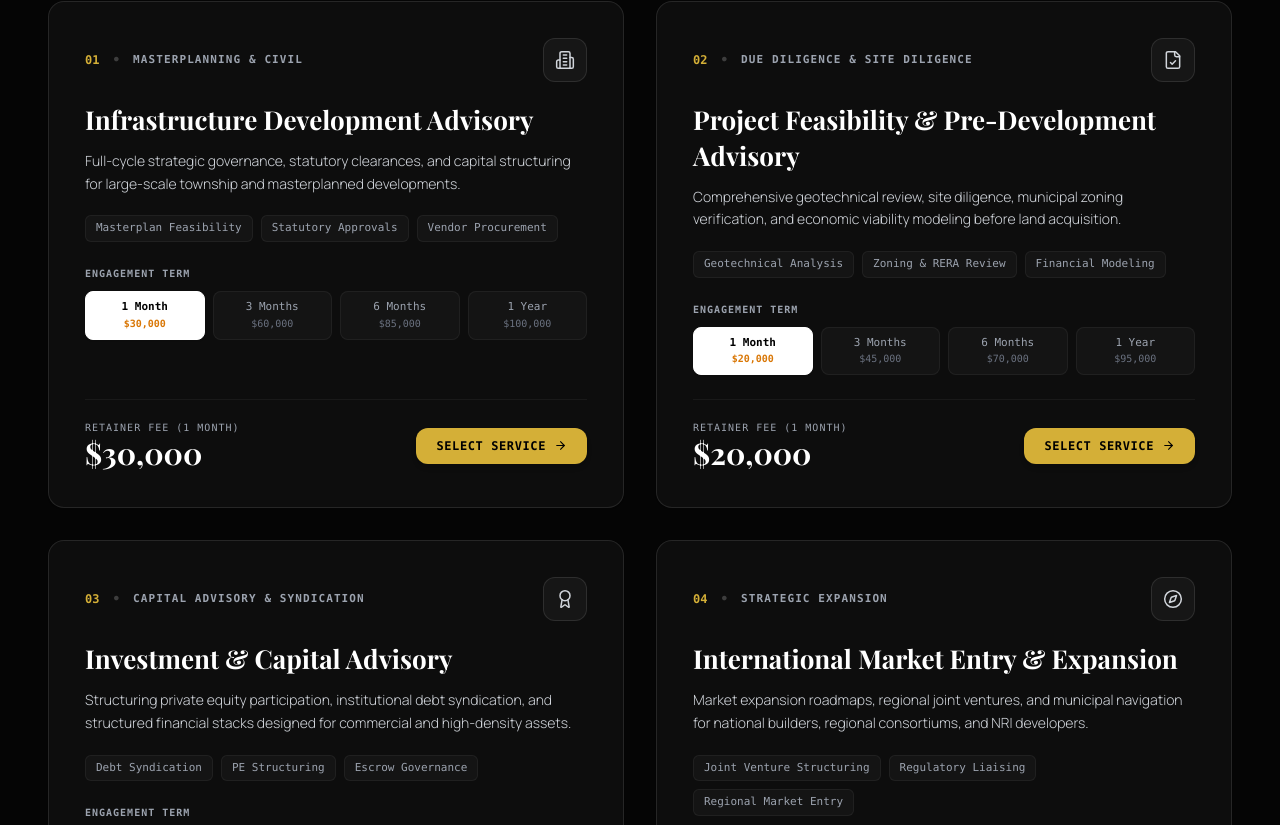
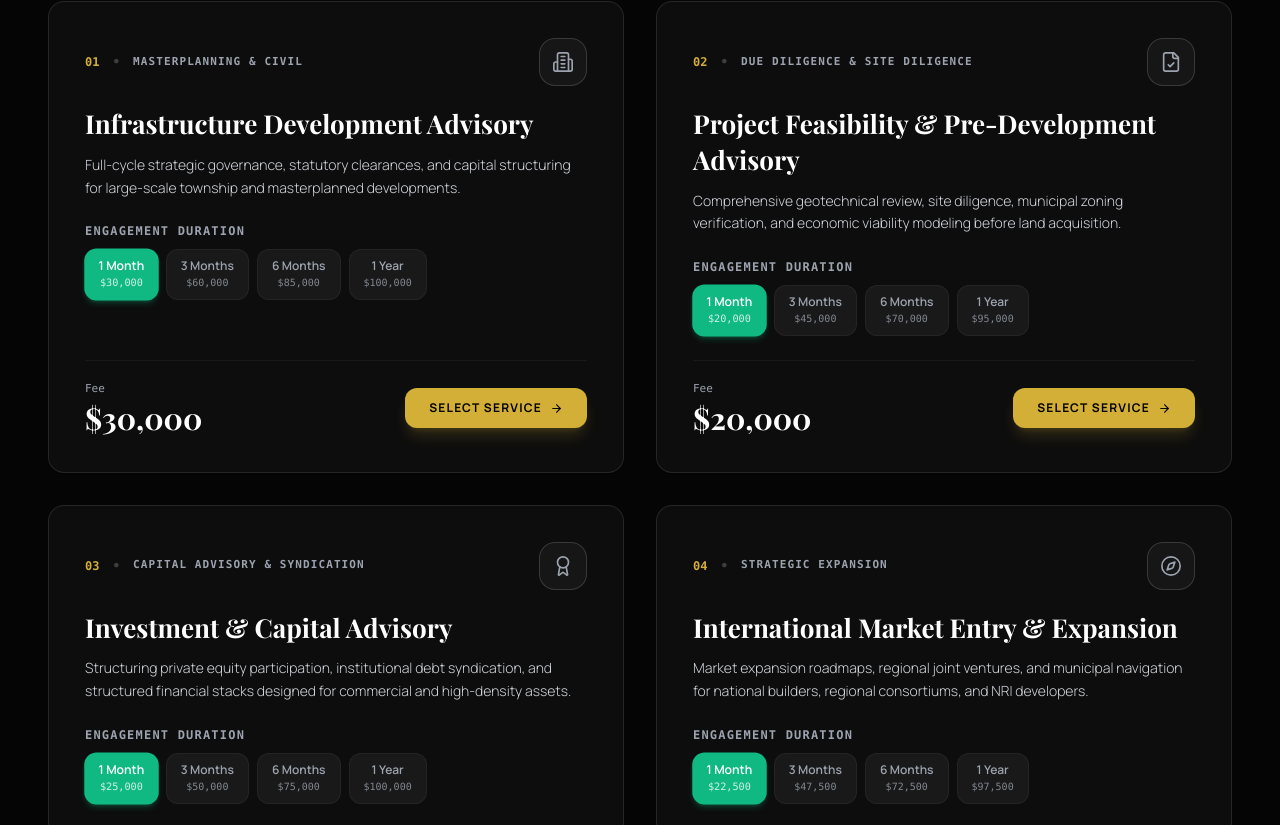
Before and after one commit to codewithganeshhh/real-estate-website, a React (Vite) app: page /services in a window 1280 px wide. Shown: the part 795-1620 px from the top of the page. Built offline with nearby package versions, Linux system fonts and the light colour scheme; a web font is replaced by a local one.

Commit message:
feat: add ServicesPricing component and ServicesPage view

```diff
--- a/src/components/ServicesPricing.jsx
+++ b/src/components/ServicesPricing.jsx
@@ -15,35 +15,45 @@ const serviceMeta = {
     category: 'Masterplanning & Civil',
     icon: Building2,
     description: 'Full-cycle strategic governance, statutory clearances, and capital structuring for large-scale township and masterplanned developments.',
-    highlights: ['Masterplan Feasibility', 'Statutory Approvals', 'Vendor Procurement']
+    cardHover: 'hover:border-amber-400/50 hover:shadow-[0_15px_35px_rgba(245,158,11,0.18)]',
+    iconBoxHover: 'group-hover:border-amber-400/70 group-hover:bg-amber-400/15 group-hover:shadow-[0_0_20px_rgba(245,158,11,0.3)]',
+    iconColor: 'text-gray-600 dark:text-gray-400 fill-transparent group-hover:text-amber-500 dark:group-hover:text-amber-400 group-hover:fill-amber-400/60'
   },
   'feasibility-advisory': {
     index: '02',
     category: 'Due Diligence & Site Diligence',
     icon: FileCheck,
     description: 'Comprehensive geotechnical review, site diligence, municipal zoning verification, and economic viability modeling before land acquisition.',
-    highlights: ['Geotechnical Analysis', 'Zoning & RERA Review', 'Financial Modeling']
+    cardHover: 'hover:border-emerald-400/50 hover:shadow-[0_15px_35px_rgba(16,185,129,0.18)]',
+    iconBoxHover: 'group-hover:border-emerald-400/70 group-hover:bg-emerald-400/15 group-hover:shadow-[0_0_20px_rgba(16,185,129,0.3)]',
+    iconColor: 'text-gray-600 dark:text-gray-400 fill-transparent group-hover:text-emerald-500 dark:group-hover:text-emerald-400 group-hover:fill-emerald-400/60'
   },
   'investment-capital': {
     index: '03',
     category: 'Capital Advisory & Syndication',
     icon: Award,
     description: 'Structuring private equity participation, institutional debt syndication, and structured financial stacks designed for commercial and high-density assets.',
-    highlights: ['Debt Syndication', 'PE Structuring', 'Escrow Governance']
+    cardHover: 'hover:border-gold/50 hover:shadow-[0_15px_35px_rgba(212,175,55,0.18)]',
+    iconBoxHover: 'group-hover:border-gold/70 group-hover:bg-gold/15 group-hover:shadow-[0_0_20px_rgba(212,175,55,0.3)]',
+    iconColor: 'text-gray-600 dark:text-gray-400 fill-transparent group-hover:text-gold-dark dark:group-hover:text-gold group-hover:fill-gold/60'
   },
   'market-entry': {
     index: '04',
     category: 'Strategic Expansion',
     icon: Compass,
     description: 'Market expansion roadmaps, regional joint ventures, and municipal navigation for national builders, regional consortiums, and NRI developers.',
-    highlights: ['Joint Venture Structuring', 'Regulatory Liaising', 'Regional Market Entry']
+    cardHover: 'hover:border-sky-400/50 hover:shadow-[0_15px_35px_rgba(14,165,233,0.18)]',
+    iconBoxHover: 'group-hover:border-sky-400/70 group-hover:bg-sky-400/15 group-hover:shadow-[0_0_20px_rgba(14,165,233,0.3)]',
+    iconColor: 'text-gray-600 dark:text-gray-400 fill-transparent group-hover:text-sky-500 dark:group-hover:text-sky-400 group-hover:fill-sky-400/60'
   },
   'corporate-structuring': {
     index: '05',
     category: 'Governance & Legal Frameworks',
     icon: Layers,
     description: 'Special Purpose Vehicle (SPV) formation, joint development agreements (JDA), equity waterfall structuring, and statutory governance for partnerships.',
-    highlights: ['SPV Formation', 'JDA Structuring', 'Risk Mitigation']
+    cardHover: 'hover:border-purple-400/50 hover:shadow-[0_15px_35px_rgba(168,85,247,0.18)]',
+    iconBoxHover: 'group-hover:border-purple-400/70 group-hover:bg-purple-400/15 group-hover:shadow-[0_0_20px_rgba(168,85,247,0.3)]',
+    iconColor: 'text-gray-600 dark:text-gray-400 fill-transparent group-hover:text-purple-500 dark:group-hover:text-purple-400 group-hover:fill-purple-400/60'
   }
 };
 
@@ -88,7 +98,9 @@ export default function ServicesPricing({ onSelectService }) {
             category: 'Advisory',
             icon: Building2,
             description: 'Specialist civil and infrastructure consulting.',
-            highlights: []
+            cardHover: 'hover:border-gold/40 hover:shadow-xl',
+            iconBoxHover: 'group-hover:border-gold/60 group-hover:bg-gold/15',
+            iconColor: 'text-gray-600 dark:text-gray-400 fill-transparent group-hover:fill-gold group-hover:text-gold'
           };
           const Icon = meta.icon;
           const isLast = idx === servicesData.length - 1;
@@ -96,7 +108,7 @@ export default function ServicesPricing({ onSelectService }) {
           return (
             <div
               key={service.id}
-              className={`p-7 sm:p-9 rounded-2xl bg-white dark:bg-[#0D0D0D] border border-gray-200 dark:border-white/10 shadow-sm hover:shadow-xl hover:border-gold/40 transition-all duration-300 flex flex-col justify-between group ${
+              className={`p-7 sm:p-9 rounded-2xl bg-white dark:bg-[#0D0D0D] border border-gray-200 dark:border-white/10 shadow-sm ${meta.cardHover} hover:-translate-y-1.5 transition-all duration-300 flex flex-col justify-between group relative overflow-hidden ${
                 isLast ? 'lg:col-span-2 lg:max-w-2xl lg:mx-auto w-full' : ''
               }`}
             >
@@ -113,8 +125,14 @@ export default function ServicesPricing({ onSelectService }) {
                     </span>
                   </div>
 
-                  <div className="w-11 h-11 rounded-xl bg-gray-50 dark:bg-white/[0.04] border border-gray-200 dark:border-white/10 flex items-center justify-center text-gray-700 dark:text-gray-300 group-hover:text-gold dark:group-hover:text-gold group-hover:border-gold/30 transition-all">
-                    <Icon size={20} strokeWidth={1.8} />
+                  <div
+                    className={`w-12 h-12 rounded-2xl border border-gray-200 bg-gray-50 dark:border-white/15 dark:bg-white/[0.04] ${meta.iconBoxHover} transition-all duration-300 flex items-center justify-center shrink-0`}
+                  >
+                    <Icon
+                      size={22}
+                      strokeWidth={1.8}
+                      className={`transition-all duration-300 group-hover:scale-110 ${meta.iconColor}`}
+                    />
                   </div>
                 </div>
 
@@ -122,28 +140,17 @@ export default function ServicesPricing({ onSelectService }) {
                   {service.title}
                 </h3>
 
-                <p className="text-sm text-gray-600 dark:text-gray-300 font-light leading-relaxed mb-5">
+                <p className="text-sm text-gray-600 dark:text-gray-300 font-light leading-relaxed mb-6">
                   {meta.description}
                 </p>
 
-                <div className="flex flex-wrap gap-2 mb-6">
-                  {meta.highlights.map((h, i) => (
-                    <span
-                      key={i}
-                      className="text-[11px] font-mono text-gray-600 dark:text-gray-400 bg-gray-50 dark:bg-white/[0.03] border border-gray-200/80 dark:border-white/5 px-2.5 py-1 rounded-md"
-                    >
-                      {h}
-                    </span>
-                  ))}
-                </div>
-
                 {/* Duration Selector */}
                 <div className="mb-6">
-                  <span className="block text-[10px] font-mono uppercase tracking-widest text-gray-500 dark:text-gray-400 mb-2.5 font-bold">
-                    Engagement Term
-                  </span>
+                  <p className="text-[10px] sm:text-xs uppercase tracking-widest text-gray-500 dark:text-gray-400 mb-2.5 font-semibold font-mono">
+                    Engagement Duration
+                  </p>
 
-                  <div className="grid grid-cols-4 gap-2">
+                  <div className="flex flex-wrap gap-2">
                     {durationOptions.map((dur) => {
                       const isSelected = activeDuration === dur;
                       return (
@@ -151,18 +158,14 @@ export default function ServicesPricing({ onSelectService }) {
                           key={dur}
                           type="button"
                           onClick={() => handleDurationChange(service.id, dur)}
-                          className={`py-2 px-1 text-center rounded-lg border transition-all cursor-pointer ${
+                          className={`px-3.5 py-2 rounded-xl text-xs font-medium transition-all cursor-pointer ${
                             isSelected
-                              ? 'bg-gray-950 text-white dark:bg-white dark:text-black border-gray-950 dark:border-white font-bold shadow-sm'
-                              : 'bg-gray-50 text-gray-700 border-gray-200 hover:border-gray-300 dark:bg-white/[0.03] dark:text-gray-400 dark:border-white/5 dark:hover:border-white/20'
+                              ? 'bg-emerald text-white font-bold shadow-md shadow-emerald/25 scale-[1.02]'
+                              : 'bg-gray-100 hover:bg-gray-200 text-gray-700 border border-gray-200/80 dark:bg-white/5 dark:text-gray-400 dark:hover:text-white dark:border-white/5'
                           }`}
                         >
-                          <span className="block text-[11px] font-mono leading-tight">{dur}</span>
-                          <span
-                            className={`block text-[10px] font-mono mt-0.5 ${
-                              isSelected ? 'text-gold dark:text-amber-600' : 'text-gray-500 dark:text-gray-500'
-                            }`}
-                          >
+                          <span className="block font-semibold leading-tight">{dur}</span>
+                          <span className="block text-[10px] opacity-80 font-mono mt-0.5">
                             {service.pricing[dur]}
                           </span>
                         </button>
@@ -175,8 +178,8 @@ export default function ServicesPricing({ onSelectService }) {
               {/* Footer */}
               <div className="pt-5 border-t border-gray-100 dark:border-white/5 flex items-center justify-between gap-4">
                 <div>
-                  <span className="block text-[10px] font-mono uppercase tracking-widest text-gray-500 dark:text-gray-400">
-                    Retainer Fee ({activeDuration})
+                  <span className="text-[11px] text-gray-500 dark:text-gray-400 block mb-0.5 font-mono">
+                    Fee
                   </span>
                   <span className="text-2xl sm:text-3xl font-serif font-bold text-gray-950 dark:text-white">
                     {price}
@@ -185,7 +188,7 @@ export default function ServicesPricing({ onSelectService }) {
 
                 <button
                   onClick={() => onSelectService && onSelectService(service.title, activeDuration)}
-                  className="px-5 py-2.5 rounded-xl bg-gold hover:bg-gold-light text-black font-mono text-xs uppercase tracking-wider font-bold transition-all shadow-md flex items-center gap-2 group/btn cursor-pointer shrink-0"
+                  className="px-5 sm:px-6 py-2.5 sm:py-3 rounded-xl text-xs uppercase tracking-widest font-bold text-black bg-gold hover:bg-gold-light shadow-lg shadow-gold/20 transition-all inline-flex items-center justify-center gap-2 shrink-0 cursor-pointer group/btn"
                 >
                   <span>Select Service</span>
                   <ArrowRight size={13} className="transform group-hover/btn:translate-x-1 transition-transform" />
--- a/src/pages/ServicesPage.jsx
+++ b/src/pages/ServicesPage.jsx
@@ -6,10 +6,7 @@ import {
   Award,
   Compass,
   Layers,
-  ArrowRight,
-  ShieldCheck,
-  CheckCircle2,
-  Clock
+  ArrowRight
 } from 'lucide-react';
 import { servicesData } from '../data/mockData';
 
@@ -19,35 +16,45 @@ const serviceMeta = {
     category: 'Masterplanning & Civil',
     icon: Building2,
     description: 'Full-cycle strategic governance, statutory clearances, and capital structuring for large-scale township and masterplanned developments.',
-    highlights: ['Masterplan Feasibility', 'Statutory Approvals', 'Vendor Procurement']
+    cardHover: 'hover:border-amber-400/50 hover:shadow-[0_15px_35px_rgba(245,158,11,0.18)]',
+    iconBoxHover: 'group-hover:border-amber-400/70 group-hover:bg-amber-400/15 group-hover:shadow-[0_0_20px_rgba(245,158,11,0.3)]',
+    iconColor: 'text-gray-600 dark:text-gray-400 fill-transparent group-hover:text-amber-500 dark:group-hover:text-amber-400 group-hover:fill-amber-400/60'
   },
   'feasibility-advisory': {
     index: '02',
     category: 'Due Diligence & Site Diligence',
     icon: FileCheck,
     description: 'Comprehensive geotechnical review, site diligence, municipal zoning verification, and economic viability modeling before land acquisition.',
-    highlights: ['Geotechnical Analysis', 'Zoning & RERA Review', 'Financial Modeling']
+    cardHover: 'hover:border-emerald-400/50 hover:shadow-[0_15px_35px_rgba(16,185,129,0.18)]',
+    iconBoxHover: 'group-hover:border-emerald-400/70 group-hover:bg-emerald-400/15 group-hover:shadow-[0_0_20px_rgba(16,185,129,0.3)]',
+    iconColor: 'text-gray-600 dark:text-gray-400 fill-transparent group-hover:text-emerald-500 dark:group-hover:text-emerald-400 group-hover:fill-emerald-400/60'
   },
   'investment-capital': {
     index: '03',
     category: 'Capital Advisory & Syndication',
     icon: Award,
     description: 'Structuring private equity participation, institutional debt syndication, and structured financial stacks designed for commercial and high-density assets.',
-    highlights: ['Debt Syndication', 'PE Structuring', 'Escrow Governance']
+    cardHover: 'hover:border-gold/50 hover:shadow-[0_15px_35px_rgba(212,175,55,0.18)]',
+    iconBoxHover: 'group-hover:border-gold/70 group-hover:bg-gold/15 group-hover:shadow-[0_0_20px_rgba(212,175,55,0.3)]',
+    iconColor: 'text-gray-600 dark:text-gray-400 fill-transparent group-hover:text-gold-dark dark:group-hover:text-gold group-hover:fill-gold/60'
   },
   'market-entry': {
     index: '04',
     category: 'Strategic Expansion',
     icon: Compass,
     description: 'Market expansion roadmaps, regional joint ventures, and municipal navigation for national builders, regional consortiums, and NRI developers.',
-    highlights: ['Joint Venture Structuring', 'Regulatory Liaising', 'Regional Market Entry']
+    cardHover: 'hover:border-sky-400/50 hover:shadow-[0_15px_35px_rgba(14,165,233,0.18)]',
+    iconBoxHover: 'group-hover:border-sky-400/70 group-hover:bg-sky-400/15 group-hover:shadow-[0_0_20px_rgba(14,165,233,0.3)]',
+    iconColor: 'text-gray-600 dark:text-gray-400 fill-transparent group-hover:text-sky-500 dark:group-hover:text-sky-400 group-hover:fill-sky-400/60'
   },
   'corporate-structuring': {
     index: '05',
     category: 'Governance & Legal Frameworks',
     icon: Layers,
     description: 'Special Purpose Vehicle (SPV) formation, joint development agreements (JDA), equity waterfall structuring, and statutory governance for partnerships.',
-    highlights: ['SPV Formation', 'JDA Structuring', 'Risk Mitigation']
+    cardHover: 'hover:border-purple-400/50 hover:shadow-[0_15px_35px_rgba(168,85,247,0.18)]',
+    iconBoxHover: 'group-hover:border-purple-400/70 group-hover:bg-purple-400/15 group-hover:shadow-[0_0_20px_rgba(168,85,247,0.3)]',
+    iconColor: 'text-gray-600 dark:text-gray-400 fill-transparent group-hover:text-purple-500 dark:group-hover:text-purple-400 group-hover:fill-purple-400/60'
   }
 };
 
@@ -119,7 +126,7 @@ export default function ServicesPage() {
           </p>
         </div>
 
-        {/* 2-Column Modern Architectural Box Grid */}
+        {/* 2-Column Modern Box Grid */}
         <div className="grid grid-cols-1 lg:grid-cols-2 gap-6 sm:gap-8">
           {servicesData.map((service, idx) => {
             const activeDuration = selectedDurations[service.id] || '1 Month';
@@ -129,7 +136,9 @@ export default function ServicesPage() {
               category: 'Advisory',
               icon: Building2,
               description: 'Specialist civil and infrastructure consulting.',
-              highlights: []
+              cardHover: 'hover:border-gold/40 hover:shadow-xl',
+              iconBoxHover: 'group-hover:border-gold/60 group-hover:bg-gold/15',
+              iconColor: 'text-gray-600 dark:text-gray-400 fill-transparent group-hover:fill-gold group-hover:text-gold'
             };
             const Icon = meta.icon;
             const isLast = idx === servicesData.length - 1;
@@ -137,12 +146,12 @@ export default function ServicesPage() {
             return (
               <div
                 key={service.id}
-                className={`p-7 sm:p-9 rounded-2xl bg-white dark:bg-[#0D0D0D] border border-gray-200 dark:border-white/10 shadow-sm hover:shadow-xl hover:border-gold/40 transition-all duration-300 flex flex-col justify-between group ${
+                className={`p-7 sm:p-9 rounded-2xl bg-white dark:bg-[#0D0D0D] border border-gray-200 dark:border-white/10 shadow-sm ${meta.cardHover} hover:-translate-y-1.5 transition-all duration-300 flex flex-col justify-between group relative overflow-hidden ${
                   isLast ? 'lg:col-span-2 lg:max-w-2xl lg:mx-auto w-full' : ''
                 }`}
               >
                 <div>
-                  {/* Card Top: Index, Category & Modern Icon */}
+                  {/* Card Top: Index, Category & Interactive Fillable Logo */}
                   <div className="flex items-center justify-between mb-5">
                     <div className="flex items-center gap-3 font-mono">
                       <span className="text-xs font-bold text-gold">
@@ -154,8 +163,15 @@ export default function ServicesPage() {
                       </span>
                     </div>
 
-                    <div className="w-11 h-11 rounded-xl bg-gray-50 dark:bg-white/[0.04] border border-gray-200 dark:border-white/10 flex items-center justify-center text-gray-700 dark:text-gray-300 group-hover:text-gold dark:group-hover:text-gold group-hover:border-gold/30 transition-all">
-                      <Icon size={20} strokeWidth={1.8} />
+                    {/* Logo/Icon Container with Color Fill Hover Effect */}
+                    <div
+                      className={`w-12 h-12 rounded-2xl border border-gray-200 bg-gray-50 dark:border-white/15 dark:bg-white/[0.04] ${meta.iconBoxHover} transition-all duration-300 flex items-center justify-center shrink-0`}
+                    >
+                      <Icon
+                        size={22}
+                        strokeWidth={1.8}
+                        className={`transition-all duration-300 group-hover:scale-110 ${meta.iconColor}`}
+                      />
                     </div>
                   </div>
 
@@ -165,29 +181,17 @@ export default function ServicesPage() {
                   </h3>
 
                   {/* Description */}
-                  <p className="text-sm text-gray-600 dark:text-gray-300 font-light leading-relaxed mb-5">
+                  <p className="text-sm text-gray-600 dark:text-gray-300 font-light leading-relaxed mb-6">
                     {meta.description}
                   </p>
 
-                  {/* Highlights Tags */}
-                  <div className="flex flex-wrap gap-2 mb-6">
-                    {meta.highlights.map((h, i) => (
-                      <span
-                        key={i}
-                        className="text-[11px] font-mono text-gray-600 dark:text-gray-400 bg-gray-50 dark:bg-white/[0.03] border border-gray-200/80 dark:border-white/5 px-2.5 py-1 rounded-md"
-                      >
-                        {h}
-                      </span>
-                    ))}
-                  </div>
+                  {/* Engagement Duration Selector (Original Pill Style) */}
+                  <div className="mb-6">
+                    <p className="text-[10px] sm:text-xs uppercase tracking-widest text-gray-500 dark:text-gray-400 mb-2.5 font-semibold font-mono">
+                      Engagement Duration
+                    </p>
 
-                  {/* Modern Segmented Engagement Duration Selector */}
-                  <div className="mb-6">
-                    <span className="block text-[10px] font-mono uppercase tracking-widest text-gray-500 dark:text-gray-400 mb-2.5 font-bold">
-                      Engagement Term
-                    </span>
-
-                    <div className="grid grid-cols-4 gap-2">
+                    <div className="flex flex-wrap gap-2">
                       {durationOptions.map((dur) => {
                         const isSelected = activeDuration === dur;
                         return (
@@ -195,18 +199,14 @@ export default function ServicesPage() {
                             key={dur}
                             type="button"
                             onClick={() => handleDurationChange(service.id, dur)}
-                            className={`py-2 px-1 text-center rounded-lg border transition-all cursor-pointer ${
+                            className={`px-3.5 py-2 rounded-xl text-xs font-medium transition-all cursor-pointer ${
                               isSelected
-                                ? 'bg-gray-950 text-white dark:bg-white dark:text-black border-gray-950 dark:border-white font-bold shadow-sm'
-                                : 'bg-gray-50 text-gray-700 border-gray-200 hover:border-gray-300 dark:bg-white/[0.03] dark:text-gray-400 dark:border-white/5 dark:hover:border-white/20'
+                                ? 'bg-emerald text-white font-bold shadow-md shadow-emerald/25 scale-[1.02]'
+                                : 'bg-gray-100 hover:bg-gray-200 text-gray-700 border border-gray-200/80 dark:bg-white/5 dark:text-gray-400 dark:hover:text-white dark:border-white/5'
                             }`}
                           >
-                            <span className="block text-[11px] font-mono leading-tight">{dur}</span>
-                            <span
-                              className={`block text-[10px] font-mono mt-0.5 ${
-                                isSelected ? 'text-gold dark:text-amber-600' : 'text-gray-500 dark:text-gray-500'
-                              }`}
-                            >
+                            <span className="block font-semibold leading-tight">{dur}</span>
+                            <span className="block text-[10px] opacity-80 font-mono mt-0.5">
                               {service.pricing[dur]}
                             </span>
                           </button>
@@ -216,11 +216,11 @@ export default function ServicesPage() {
                   </div>
                 </div>
 
-                {/* Card Footer: Retainer Fee & CTA Button */}
+                {/* Card Footer: Fee Display & Select Service Button */}
                 <div className="pt-5 border-t border-gray-100 dark:border-white/5 flex items-center justify-between gap-4">
                   <div>
-                    <span className="block text-[10px] font-mono uppercase tracking-widest text-gray-500 dark:text-gray-400">
-                      Retainer Fee ({activeDuration})
+                    <span className="text-[11px] text-gray-500 dark:text-gray-400 block mb-0.5 font-mono">
+                      Fee
                     </span>
                     <span className="text-2xl sm:text-3xl font-serif font-bold text-gray-950 dark:text-white">
                       {price}
@@ -229,7 +229,7 @@ export default function ServicesPage() {
 
                   <button
                     onClick={() => handleSelectService(service.title, activeDuration)}
-                    className="px-5 py-2.5 rounded-xl bg-gold hover:bg-gold-light text-black font-mono text-xs uppercase tracking-wider font-bold transition-all shadow-md flex items-center gap-2 group/btn cursor-pointer shrink-0"
+                    className="px-5 sm:px-6 py-2.5 sm:py-3 rounded-xl text-xs uppercase tracking-widest font-bold text-black bg-gold hover:bg-gold-light shadow-lg shadow-gold/20 transition-all inline-flex items-center justify-center gap-2 shrink-0 cursor-pointer group/btn"
                   >
                     <span>Select Service</span>
                     <ArrowRight size={13} className="transform group-hover/btn:translate-x-1 transition-transform" />
```
